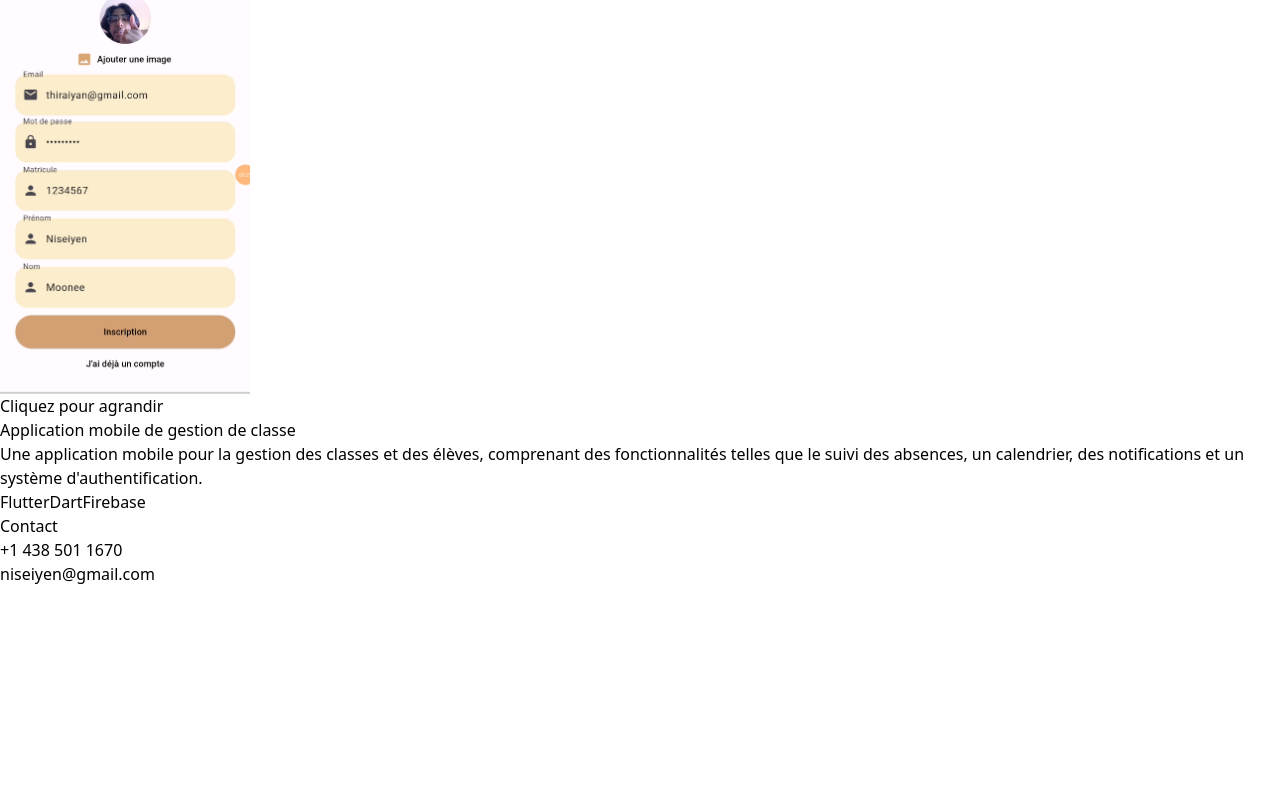
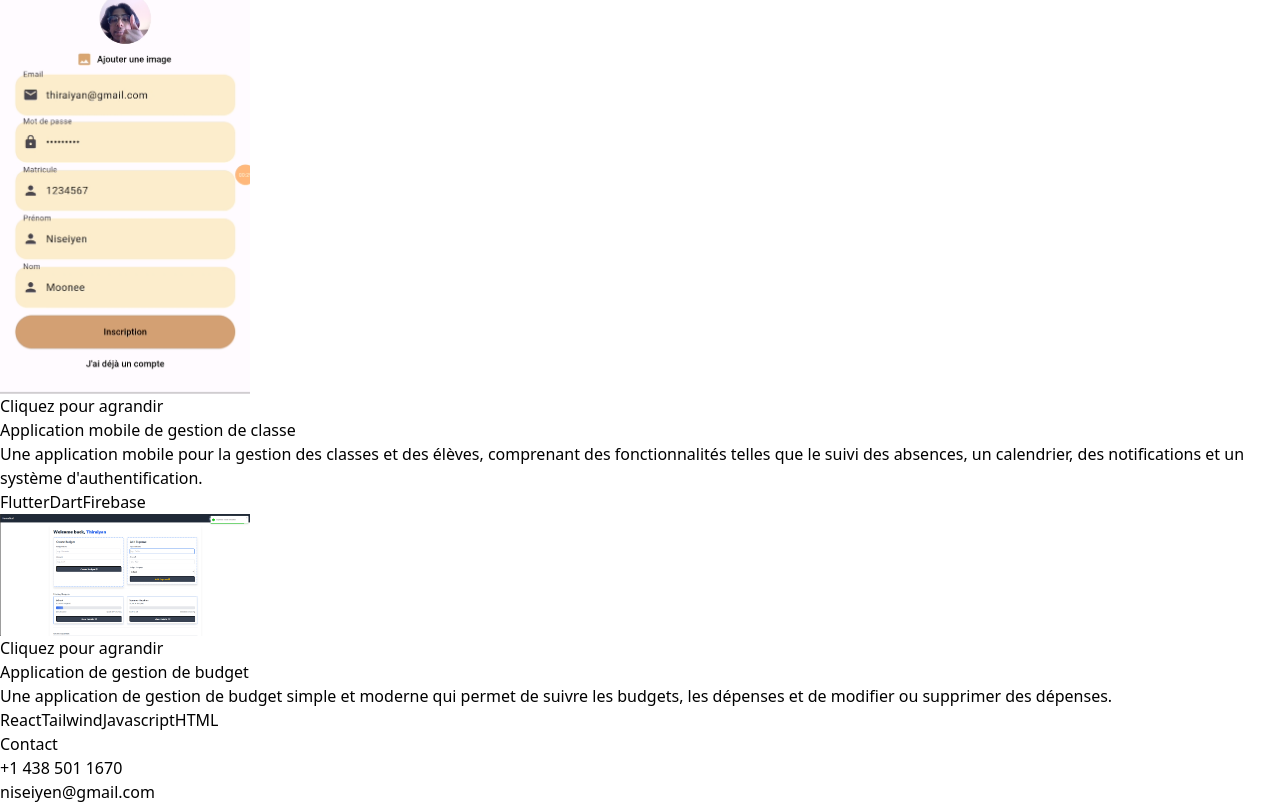
Before and after one commit to Niseiyen1607/Portfolio-2025, a React (Vite) app in the folder portfolio/: page / in a window 1280 px wide. Shown: the part 2987-3791 px from the top of the page. Before the commit the page ends 3573 px from the top, so only its background shows below. Built offline with nearby package versions, Linux system fonts and the light colour scheme.

Commit message:
Ajout d'un projet de Budget tracker

```diff
--- a/portfolio/src/constants/Index.js
+++ b/portfolio/src/constants/Index.js
@@ -2,6 +2,7 @@ import project1 from "../assets/projects/project-1.png";
 import project2 from "../assets/projects/project-2.png";
 import project3 from "../assets/projects/project-3.png";
 import project4 from "../assets/projects/project-4.png";
+import project5 from "../assets/projects/project-5.png";
 
 export const EXPERIENCES = [
     {
@@ -66,6 +67,12 @@ export const EXPERIENCES = [
       description: "projectDescription4",
       technologies: ["Flutter", "Dart", "Firebase"],
     },
+    {
+      title: "projectTitle5",
+      image: project5,
+      description: "projectDescription5",
+      technologies: ["React", "Tailwind", "Javascript", "HTML"],
+    }
   ];
 
   export const CONTACT = {
--- a/portfolio/src/utils/locales/en.json
+++ b/portfolio/src/utils/locales/en.json
@@ -16,7 +16,8 @@
     "projectDescription3": "A pixel-art platformer shooter game with three levels. This project was developed during my technology watch course to explore and compare different technologies, including the Unity and Godot game engines, to understand how to select the most suitable technology based on requirements.",
     "projectTitle4": "Class Management Mobile App",
     "projectDescription4": "A mobile application for managing classes and students, including features like absence tracking, a calendar, notifications, and an authentication system.",
-
+    "projectTitle5": "Budget Management App",
+    "projectDescription5": "A simple and modern budget management app that allows you to track budgets, expenses, and modify or delete expenses.",
 
     "experienceDescription1": "Led a team in developing and maintaining web applications using JavaScript, React.js, and Node.js. Implemented RESTful APIs and integrated with MongoDB databases. Collaborated with stakeholders to define project requirements and timelines.",
     "experienceDescription2": "Designed and developed user interfaces for web applications using Next.js and React. Worked closely with backend developers to integrate frontend components with Node.js APIs. Implemented responsive designs and optimized frontend performance.",
--- a/portfolio/src/utils/locales/fr.json
+++ b/portfolio/src/utils/locales/fr.json
@@ -16,7 +16,8 @@
   "projectDescription3": "Un jeu de tir plate-forme en pixel art avec trois niveaux. Ce projet a été développé durant mon cours de veille technologique afin d'explorer et de comparer différentes technologies, notamment les moteurs de jeu Unity et Godot, pour comprendre comment choisir la technologie la plus appropriée selon les besoins.",
   "projectTitle4": "Application mobile de gestion de classe",
   "projectDescription4": "Une application mobile pour la gestion des classes et des élèves, comprenant des fonctionnalités telles que le suivi des absences, un calendrier, des notifications et un système d'authentification.",
-
+  "projectTitle5": "Application de gestion de budget",
+  "projectDescription5": "Une application de gestion de budget simple et moderne qui permet de suivre les budgets, les dépenses et de modifier ou supprimer des dépenses.",
 
   "experienceDescription1": "Dirigé une équipe pour développer et maintenir des applications web en utilisant JavaScript, React.js et Node.js. Implémenté des APIs RESTful et intégré des bases de données MongoDB. Collaboré avec les parties prenantes pour définir les exigences et les échéances des projets.",
   "experienceDescription2": "Conçu et développé des interfaces utilisateur pour des applications web en utilisant Next.js et React. Travaillé en étroite collaboration avec les développeurs backend pour intégrer les composants frontend avec les APIs Node.js. Implémenté des designs responsives et optimisé les performances du frontend.",
```
Also changed, not shown: portfolio/src/assets/projects/project-5.png (added).
